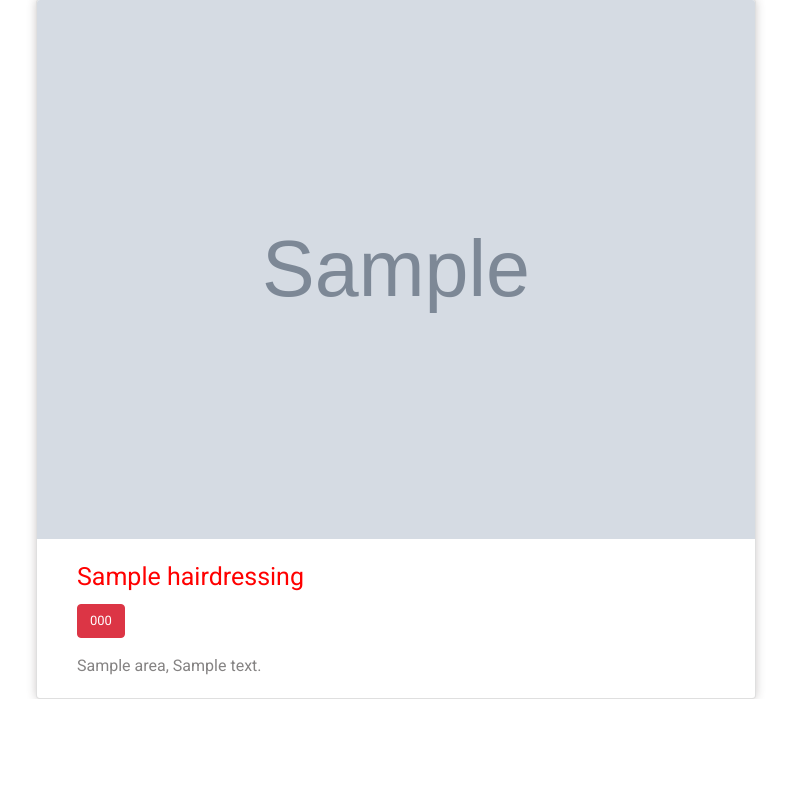
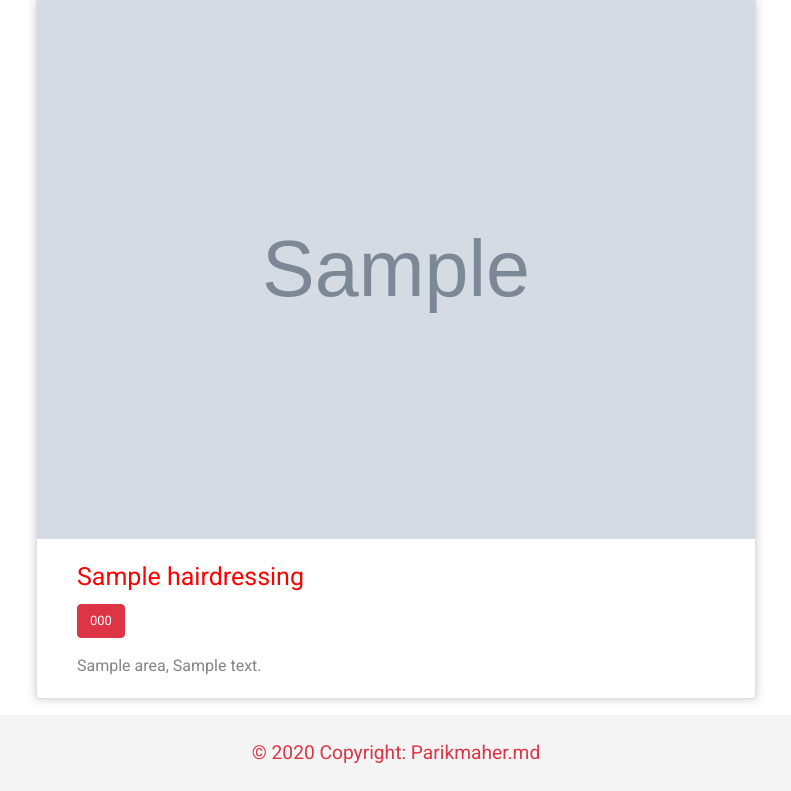
Before and after one commit to Grrame22/ParikmaherMD, a Django app: page / in a window 1280 px wide. Shown: the part 164-955 px from the top of the page, without its empty margins (244-1035 px from the left). Before the commit the page ends 863 px from the top, so only its background shows below. Run offline with Django 3.2, Linux system fonts and the light colour scheme; tables that the repository leaves empty hold one stand-in row (values such as "Sample post"); grey boxes marked "Sample" are stand-in pictures; some libraries are stand-ins or nearby versions; some web fonts are replaced.

Commit message:
Changed CSS files.

```diff
--- a/parikmaherMD/templates/parikmaherMD/home_page.html
+++ b/parikmaherMD/templates/parikmaherMD/home_page.html
@@ -60,4 +60,12 @@
         </div>
     {% endfor %}
 
+    <footer class="bg-light text-center text-lg-start" style="margin-top: 1rem">
+        <div class="bottom-footer">
+            <div class="text-center p-4">
+                © 2020 Copyright: <a class="text-danger" href="https://notreddit.live">Parikmaher.md</a>
+            </div>
+        </div>
+    </footer>
+
 {% endblock content %}
--- a/static/css/home_page.css
+++ b/static/css/home_page.css
@@ -47,3 +47,15 @@ div.card-body p.area-address {
     margin-left: 20px;
     color: #858383
 }
+
+.bottom-footer div {
+    background-color: #f5f4f4;
+    text-decoration: none;
+    font-size: 1.2rem;
+    color: #dc3444;
+}
+
+.bottom-footer a {
+    text-decoration: none;
+    font-size: 1.2rem;
+}
--- a/static/css/home_page_test_screen.css
+++ b/static/css/home_page_test_screen.css
@@ -60,3 +60,15 @@ div.card-body p.area-address {
 .dropdown-n button, a {
     font-size: 3rem;
 }
+
+.bottom-footer div {
+    background-color: #f5f4f4;
+    text-decoration: none;
+    font-size: 2rem;
+    color: #dc3444;
+}
+
+.bottom-footer a {
+    text-decoration: none;
+    font-size: 2rem;
+}
```
